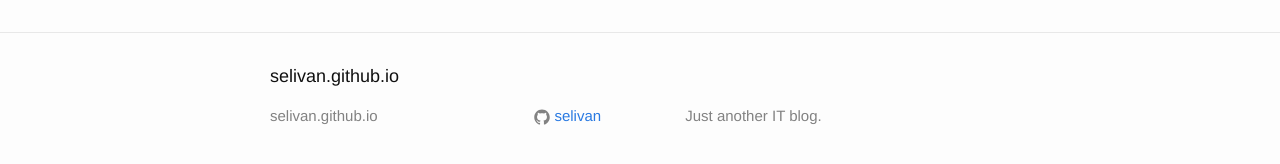
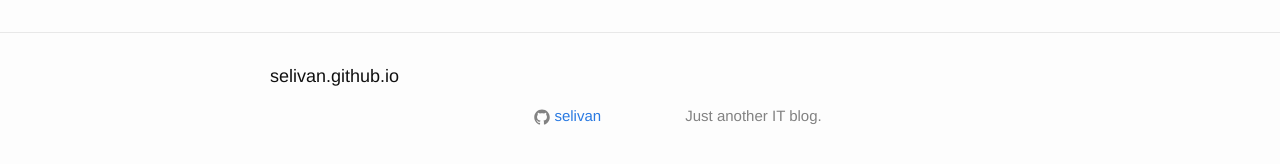
Before and after one commit to selivan/selivan.github.io, a Jekyll site: the page built from _posts/2100-01-01-top-post.md, in a window 1280 px wide. Shown: the part 291-455 px from the top of the page. Built offline with Jekyll 4.4.1, drawn with Linux system fonts in a browser that asks for light colours.

Commit message:
robots.txt: proper layout=null

```diff
--- a/_includes/footer.html
+++ b/_includes/footer.html
@@ -7,8 +7,10 @@
     <div class="footer-col-wrapper">
       <div class="footer-col footer-col-1">
         <ul class="contact-list">
+          {% if site.email %}
           <li>{{ site.title }}</li>
           <li><a href="mailto:{{ site.email }}">{{ site.email }}</a></li>
+          {% endif %}
         </ul>
       </div>
 
--- a/robots.txt
+++ b/robots.txt
@@ -1,5 +1,5 @@
 ---
-layout: none
+layout: null
 ---
 # http://vdaubry.github.io/2014/10/21/SEO-for-your-Jekyll-blog
 User-agent: *
```
